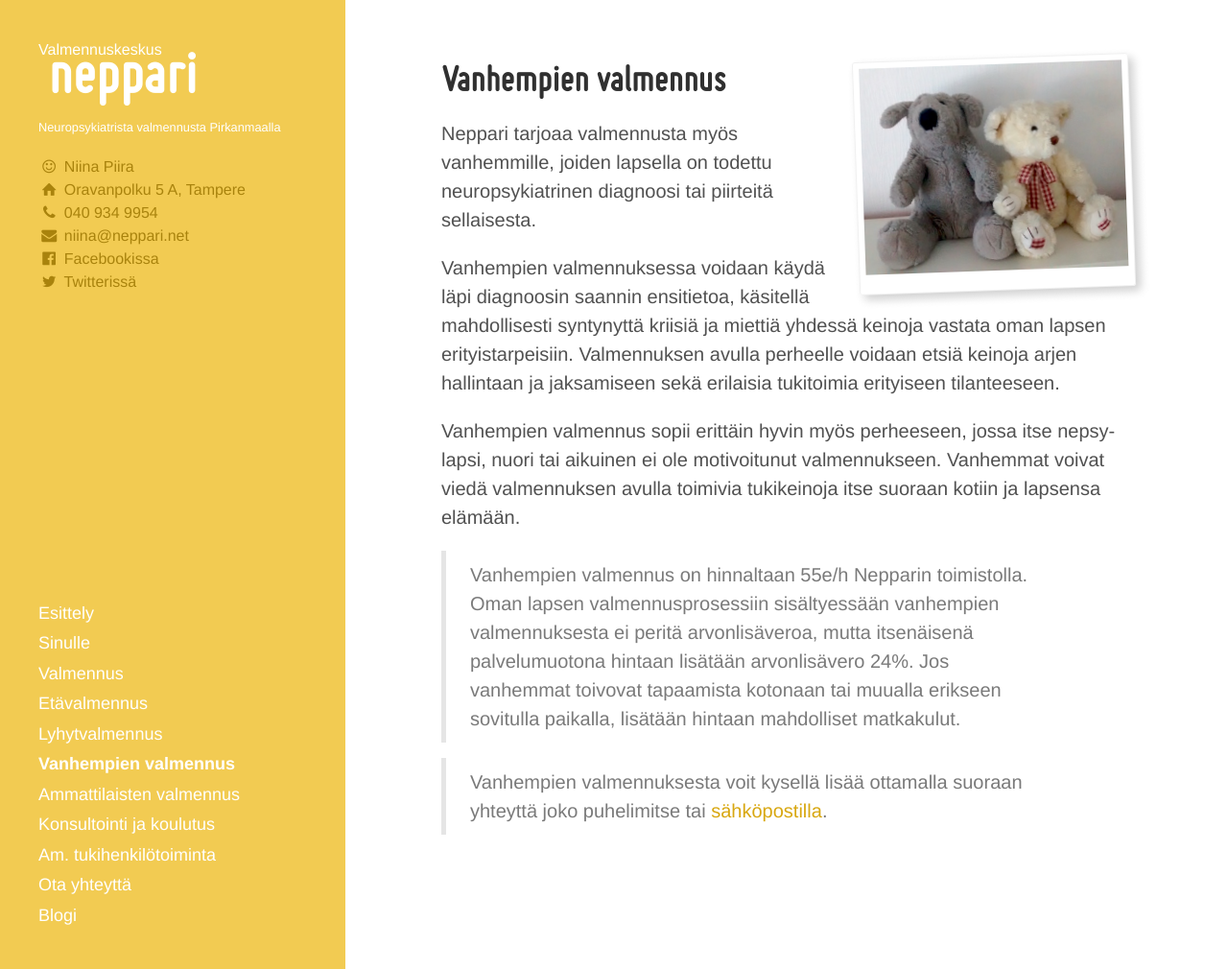
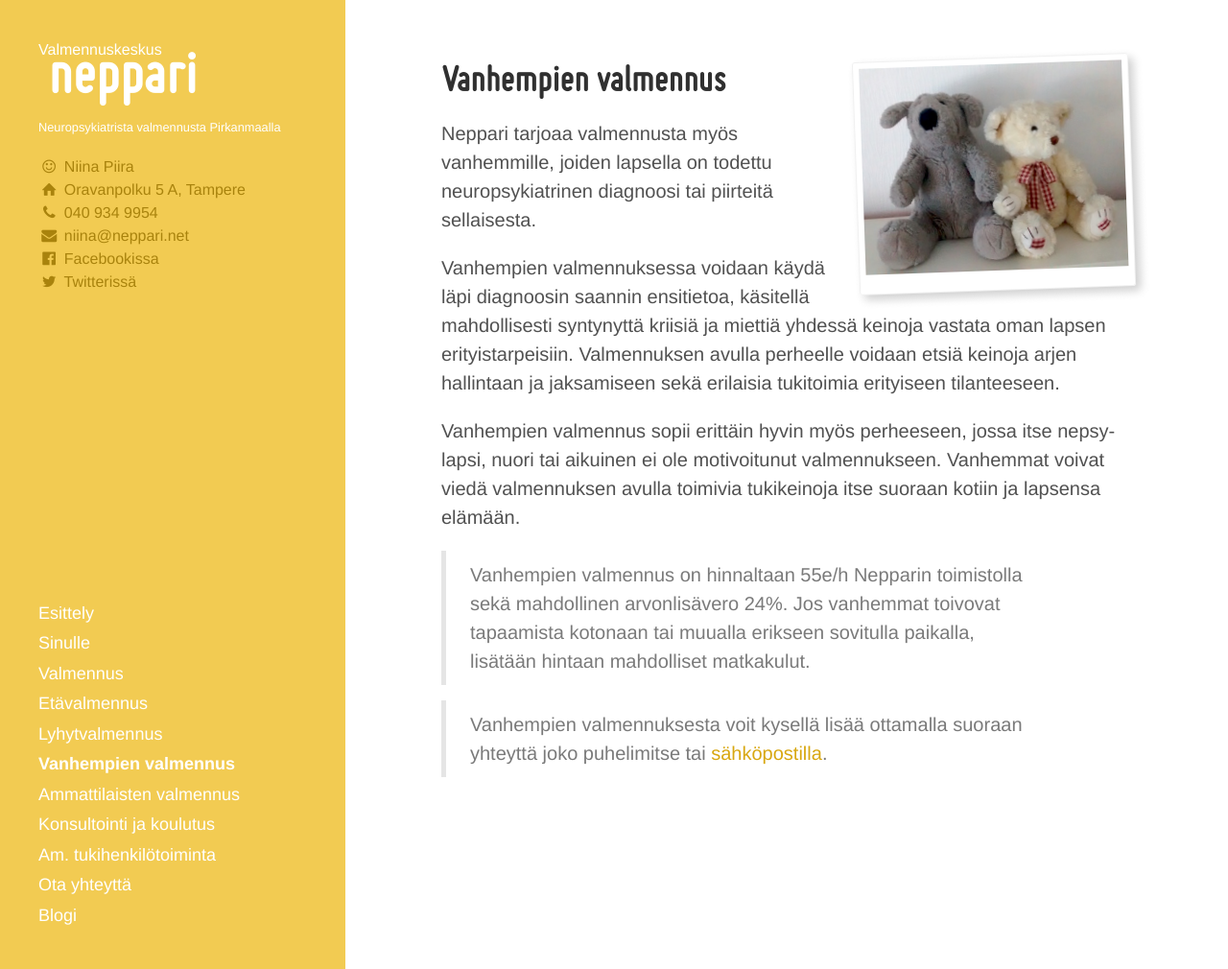
Before and after one commit to niinapiira/neppari.net, a Jekyll site: the page built from vanhempien-valmennus.md, in a window 1280 px wide and 1010 px high. Shown: the whole window at 96% size. Built offline with Jekyll 4.4.1, drawn with Linux system fonts in a browser that asks for light colours; some of the changed lines change nothing that is shown.

Commit message:
Updated vanhempien-valmennus.md

```diff
--- a/vanhempien-valmennus.md
+++ b/vanhempien-valmennus.md
@@ -1,11 +1,9 @@
 ---
-"page-title": Vanhempien valmennus
-"page-type": normal
-"navigation-order": 7
-"show-in-navigation": true
+page-title: Vanhempien valmennus
+page-type: normal
+navigation-order: 7
+show-in-navigation: true
 published: true
-"link-title": ""
-polaroid: ""
 ---
 
 
@@ -24,8 +22,7 @@ Vanhempien valmennuksessa voidaan käydä läpi diagnoosin saannin ensitietoa, k
 
 Vanhempien valmennus sopii erittäin hyvin myös perheeseen, jossa itse nepsy-lapsi, nuori tai aikuinen ei ole motivoitunut valmennukseen. Vanhemmat voivat viedä valmennuksen avulla toimivia tukikeinoja itse suoraan kotiin ja lapsensa elämään.
 
-> Vanhempien valmennus on hinnaltaan 55e/h Nepparin toimistolla.
-Oman lapsen valmennusprosessiin sisältyessään vanhempien valmennuksesta ei peritä arvonlisäveroa, mutta itsenäisenä palvelumuotona hintaan lisätään arvonlisävero 24%.
+> Vanhempien valmennus on hinnaltaan 55e/h Nepparin toimistolla sekä mahdollinen arvonlisävero 24%.
 Jos vanhemmat toivovat tapaamista kotonaan tai muualla erikseen sovitulla paikalla, lisätään hintaan mahdolliset matkakulut.
 
 > Vanhempien valmennuksesta voit kysellä lisää ottamalla suoraan yhteyttä joko puhelimitse tai [sähköpostilla](/ota-yhteytta).
```
